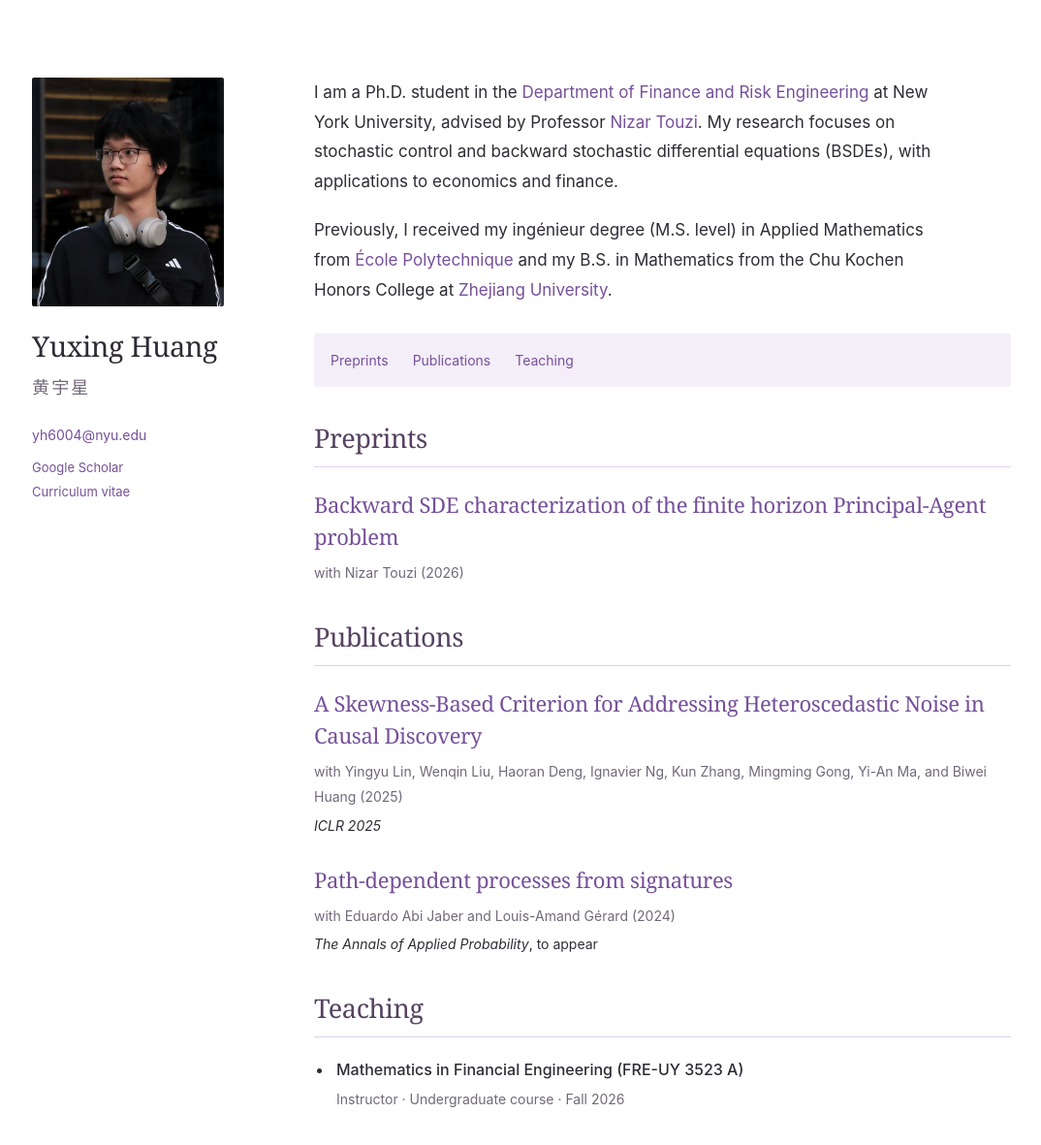
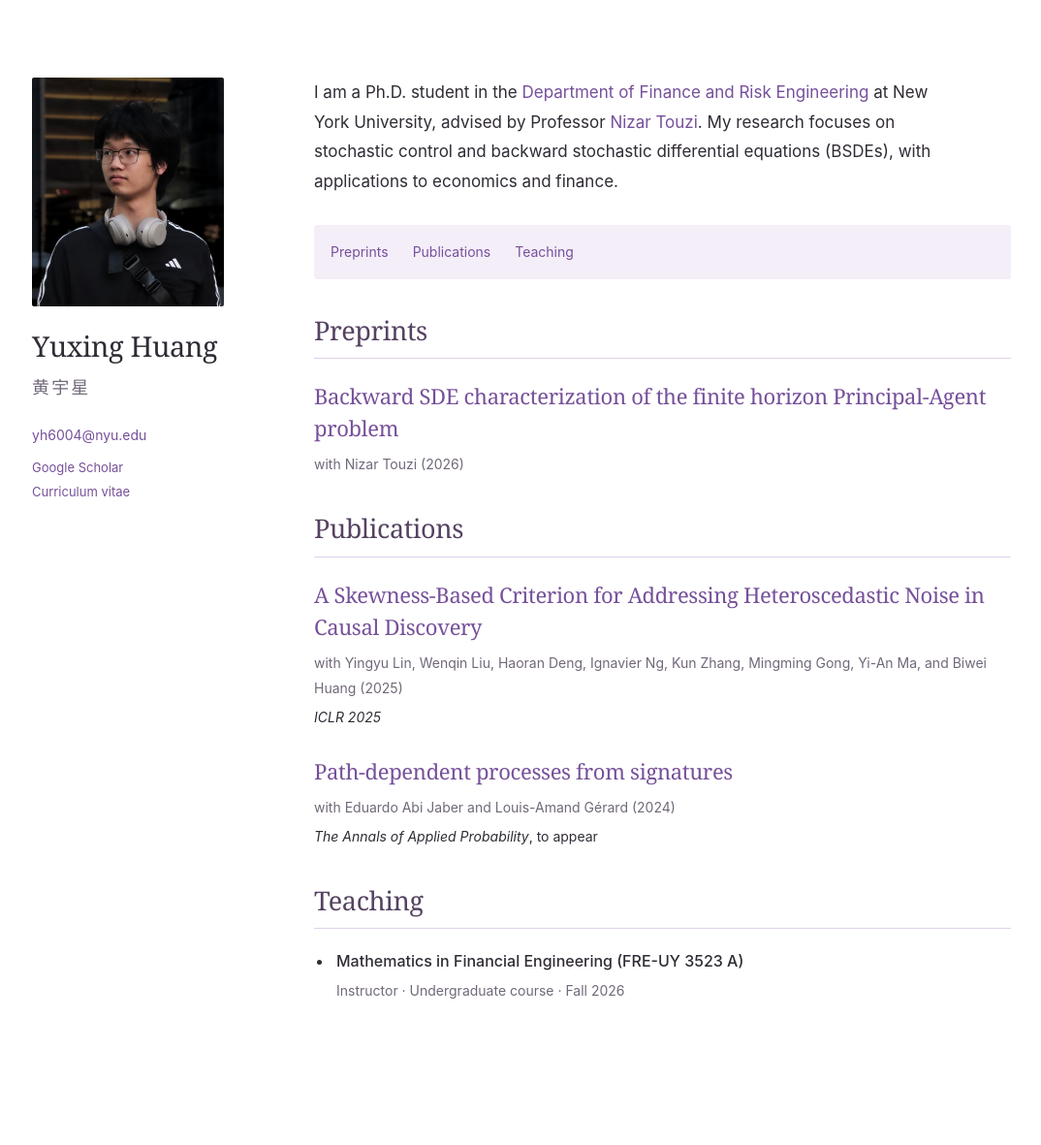
Before and after one commit to YuxingMath/yuxingmath.github.io, a Jekyll site: the page built from _pages/about.md, in a window 1280 px wide and 1235 px high. Shown: the top 1181 px of the window at 97% size, without its empty margins (102-1176 px from the left). Built offline with Jekyll 4.4.1, drawn with Linux system fonts in a browser that asks for light colours.

Commit message:
Remove education paragraph from homepage

```diff
--- a/_pages/about.md
+++ b/_pages/about.md
@@ -9,5 +9,3 @@ redirect_from:
 ---
 
 I am a Ph.D. student in the [Department of Finance and Risk Engineering](https://engineering.nyu.edu/academics/departments/finance-and-risk-engineering) at New York University, advised by Professor [Nizar Touzi](https://engineering.nyu.edu/faculty/nizar-touzi). My research focuses on stochastic control and backward stochastic differential equations (BSDEs), with applications to economics and finance.
-
-Previously, I received my ingénieur degree (M.S. level) in Applied Mathematics from [École Polytechnique](https://www.polytechnique.edu/) and my B.S. in Mathematics from the Chu Kochen Honors College at [Zhejiang University](https://www.zju.edu.cn/english/).
```
